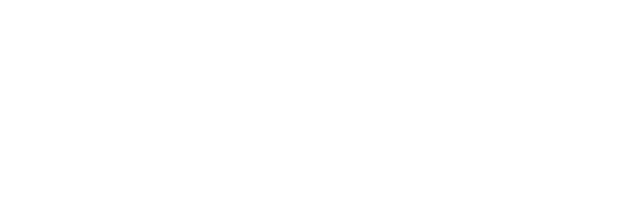
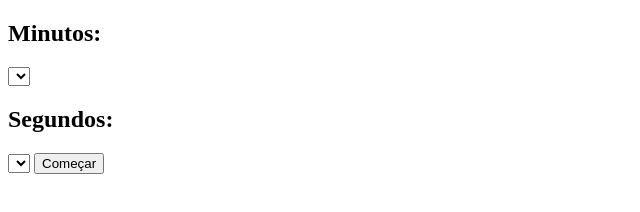
Before and after one commit to AdryelJr/Projeto-Cronometro-JavaScript, a plain HTML site: page code/index.html in a window 1280 px wide. Shown: the whole page, without its empty margins (0-640 px from the left). Drawn offline with Linux system fonts and the light colour scheme.

Commit message:
parte HTML finalizada

```diff
--- a/code/index.html
+++ b/code/index.html
@@ -5,8 +5,18 @@
     <meta http-equiv="X-UA-Compatible" content="IE=edge">
     <meta name="viewport" content="width=device-width, initial-scale=1.0">
     <title>Projeto Cronometro - JavaScript</title>
+
 </head>
 <body>
     <audio id="sound" src="./alarme/alarme.mp3" style="display: none;"></audio>
+    <div class="container">
+        <h2>Minutos:</h2>
+        <select name="minutos" id="minutos"></select>
+
+        <h2>Segundos:</h2>
+        <select name="segundos" id="segundos"></select>
+
+        <button id="comecar">Começar</button>
+    </div>
 </body>
 </html>
```
